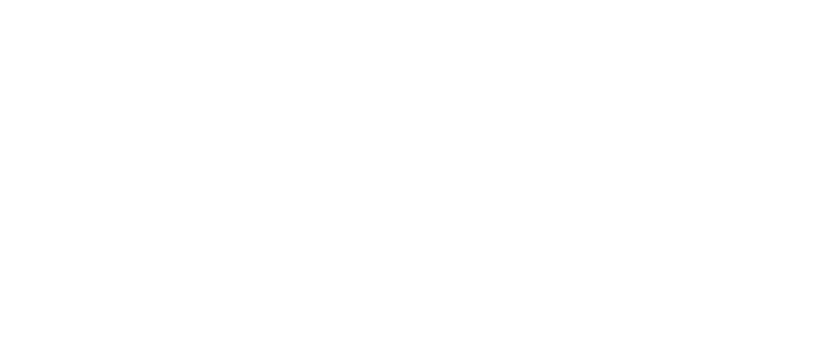
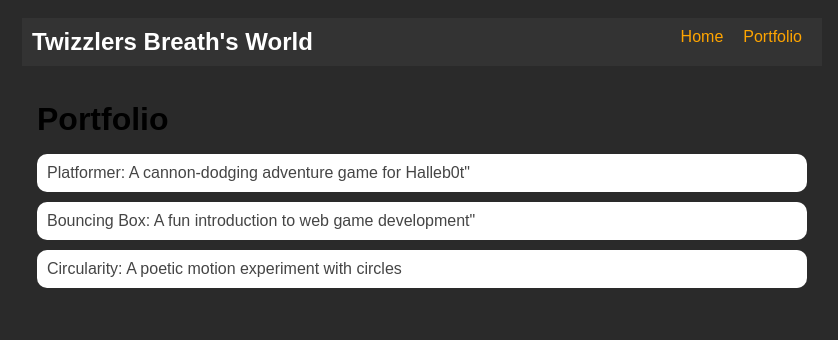
Before and after one commit to kryniyahbrown5/kryniyahbrown.github.io, a plain HTML site: page portfolio.html in a window 1280 px wide. Shown: the whole page, without its empty margins (218-1056 px from the left). Drawn offline with Linux system fonts and the light colour scheme.

Commit message:
add portfolio page to website

```diff
--- a/portfolio.html
+++ b/portfolio.html
@@ -0,0 +1,41 @@
+<!DOCTYPE html>
+<html>
+  <head>
+    <title>Twizzlers Breath's World</title>
+    <link rel="stylesheet" href="style.css" />
+  </head>
+
+  <body>
+    <!-- All content goes here -->
+    <div id="all-contents">
+      <nav>
+        <h1>Twizzlers Breath's World</h1>
+        <ul id="nav-ul">
+            <li class="nav-li">
+                <a href="index.html">Home</a>
+            </li>
+            <li class="nav-li">
+                <a href="portfolio.html">Portfolio</a>
+            </li>
+        </ul>
+      </nav>
+
+      <main>
+        <div class="content">
+            <h1>Portfolio</h1>
+            <ul id="portfolio">
+                <li>
+                    <a href="fsd-projects/platformer/">Platformer: A cannon-dodging adventure game for Halleb0t"</a>
+                </li>
+                <li>
+                    <a href="fsd-projects/bouncing-box/">Bouncing Box: A fun introduction to web game development"</a>
+                </li>
+                <li>
+                    <a href="fsd-projects/circularity/">Circularity: A poetic motion experiment with circles</a>
+                </li>
+            </ul>
+        </div>
+      </main>
+    </div>
+  </body>
+</html>
--- a/style.css
+++ b/style.css
@@ -1,6 +1,6 @@
 Body {
     background: #2a2a2a;
-    color: #ddd;
+    color: #228b22;
     padding: 10px;
     font-family: Arial, sans-serif;
 }
@@ -75,3 +75,29 @@ main{
 h2, h3 {
     margin: 0px;
 }
+
+/* Portfolio styles */
+.content h1{
+    color: black;
+}
+
+#portfolio {
+    list-style-type: none;
+    padding-left: 0;
+}
+
+#portfolio li {
+  background: #fff;
+  padding: 10px;
+  border-radius: 10px;
+  margin-bottom: 10px;
+}
+
+#portfolio li:hover {
+  background: #eee;
+}
+
+#portfolio a {
+  text-decoration: none;
+  color: #454545;
+}
```
